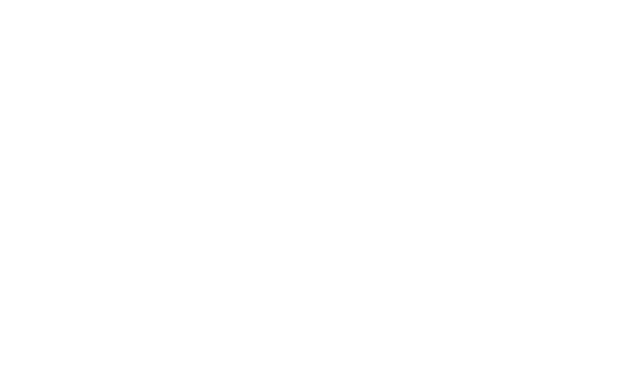
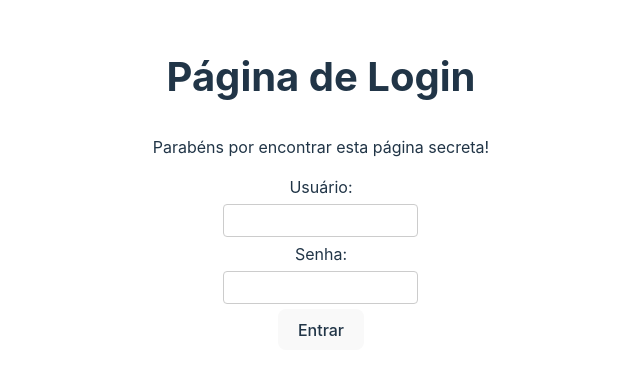
Before and after one commit to Paduan/Cyber-Rats, a React (Vite) app in the folder cyber-rats/: page /login in a window 1280 px wide. Before the commit this address had no page. Shown: the part 214-588 px from the top of the page, without its empty margins (319-959 px from the left). Built offline with nearby package versions, Linux system fonts and the light colour scheme.

Commit message:
modified:   cyber-rats/src/App.jsx 	modified:   cyber-rats/src/Desafio2.css 	modified:   cyber-rats/src/Desafio2.jsx 	new file:   cyber-rats/src/Login.jsx

```diff
--- a/cyber-rats/src/App.jsx
+++ b/cyber-rats/src/App.jsx
@@ -1,9 +1,10 @@
 // src/App.jsx
 import React from 'react';
 import { BrowserRouter as Router, Routes, Route } from 'react-router-dom';
-import Home from "./Home";
-import Desafio from "./Desafio";
-import Desafio2 from "./Desafio2"; // Importando Desafio2
+import Home from './Home';
+import Desafio from './Desafio';
+import Desafio2 from './Desafio2';
+import Login from './Login';
 
 function App() {
   return (
@@ -11,7 +12,8 @@
       <Routes>
         <Route path="/" element={<Home />} />
         <Route path="/desafio" element={<Desafio />} />
-        <Route path="/desafio2" element={<Desafio2 />} /> {/* Nova rota */}
+        <Route path="/desafio2" element={<Desafio2 />} />
+        <Route path="/login" element={<Login />} />
       </Routes>
     </Router>
   );
--- a/cyber-rats/src/Desafio2.css
+++ b/cyber-rats/src/Desafio2.css
@@ -6,7 +6,7 @@
   }
 
   .container::after {
-    content: "Criado por paduanjj";
+    content: "created by @paduanjj";
     font-size: 0.5rem;
     color: transparent;
     position: absolute;
--- a/cyber-rats/src/Desafio2.jsx
+++ b/cyber-rats/src/Desafio2.jsx
@@ -7,7 +7,7 @@
     <div className="container">
       <h2>Desafio 2</h2>
       <p>Bem-vindo ao Desafio 2! Resolva os problemas e teste suas habilidades.</p>
-      <span className="hidden-hacker">HackerX</span> {/* Nick escondido */}
+      <span className="hidden-hacker">@H4cker-from-sky-99</span> {}
     </div>
   );
 }
--- /dev/null
+++ b/cyber-rats/src/Login.jsx
@@ -0,0 +1,24 @@
+// src/Login.jsx
+import React from 'react';
+
+function Login() {
+  return (
+    <div className="container">
+      <h2>Página de Login</h2>
+      <p>Parabéns por encontrar esta página secreta!</p>
+      <form>
+        <div>
+          <label htmlFor="username">Usuário:</label>
+          <input type="text" id="username" name="username" />
+        </div>
+        <div>
+          <label htmlFor="password">Senha:</label>
+          <input type="password" id="password" name="password" />
+        </div>
+        <button type="submit">Entrar</button>
+      </form>
+    </div>
+  );
+}
+
+export default Login;
```
